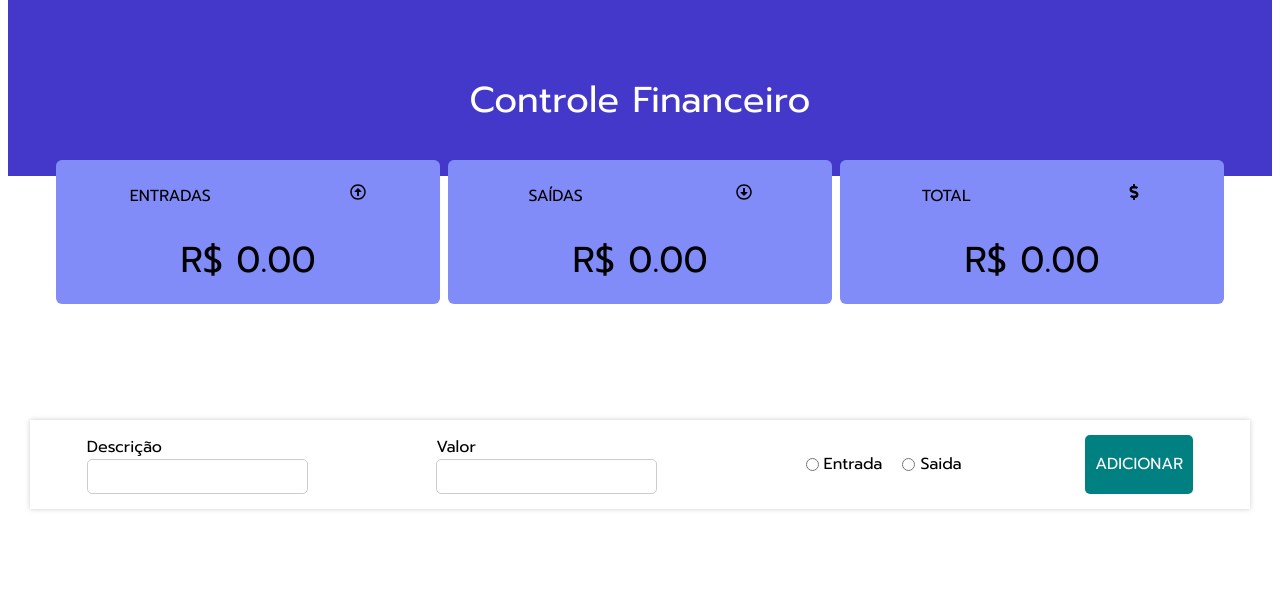
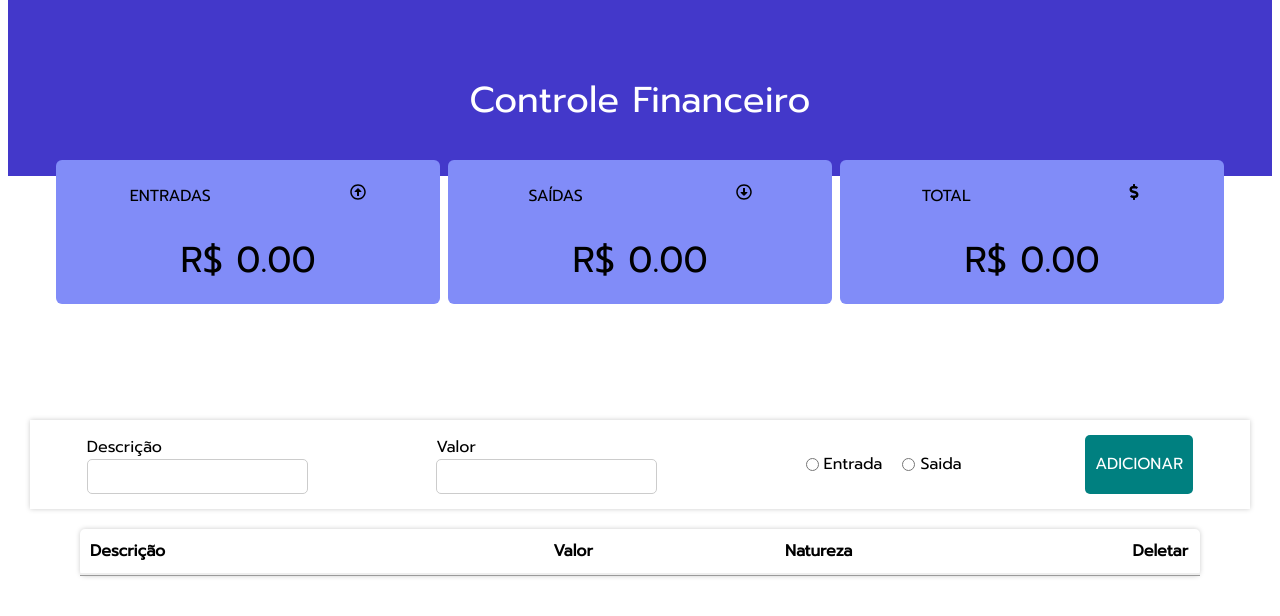
Before and after one commit to feuvpi/controlefinanceiro, a React (Create React App) app: page / in a window 1280 px wide. Shown: the top 616 px of the page. Built offline with nearby package versions, Linux system fonts and the light colour scheme.

Commit message:
finalizada a tabela para visualização dos dados no localStorage.

```diff
--- a/src/App.jsx
+++ b/src/App.jsx
@@ -50,7 +50,7 @@ function App() {
         <Header/>
         <Summary income={income} expense={expense} total={total}/>
         <Form handleAdd={handleAdd}/>
-        <List/>
+        <List items={transactions} setItems={setTransactions}/>
       </div>
     </>
 
--- a/src/components/List/List.jsx
+++ b/src/components/List/List.jsx
@@ -1,11 +1,11 @@
 import React from 'react'
-import * as C from './Styles.jsx';
+import * as C from './Styles';
 import ListItem from '../ListItem/ListItem';
 
 const List = ({items, setItems}) => {
 
   const onDelete = (ID) => {
-    const newArray = itens.filter((transaction) => transaction.id !== ID);
+    const newArray = items.filter((transaction) => transaction.id !== ID);
     setItems(newArray);
     localStorage.setItem("transactions", JSON.stringify(newArray));
   };
@@ -17,13 +17,12 @@ const List = ({items, setItems}) => {
           <C.Th width={40}>Descrição</C.Th>
           <C.Th width={20}>Valor</C.Th>
           <C.Th width={30}>Natureza</C.Th>
-          <C.Th width={5}>Editar</C.Th>
           <C.Th width={5}>Deletar</C.Th>
         </C.Tr>
       </C.Thead>
       <C.Tbody>
         {items?.map((item, index) => (
-          <ListItem key={index} item={item} />
+          <ListItem key={index} item={item} onDelete={onDelete}/>
         ))}
       </C.Tbody>
     </C.Table>
--- a/src/components/List/Styles.jsx
+++ b/src/components/List/Styles.jsx
@@ -1,23 +1,54 @@
 import React from 'react';
 import styled from "styled-components";
 
+/*
 export const Table = () => {
   return (
     <table className="w-11/12 bg-indigo-300 p-2 shadow-sm rounded-sm max-w-6xl m-4"></table>
   )
 };
+*/
 
+export const Table = styled.table`
+  width: 98%;
+  background-color: #ffff;
+  padding: 20px;
+  box-shadow: 0px 0px 5px #ccc;
+  border-radius: 5px;
+  max-width: 1120px;
+  margin: 20px auto;
+`;
+
+/*
 export const Thead = () => {
+  return (
     <thead></thead>
+  )
+
 };
+*/
 
+export const Thead = styled.thead`
+    padding: 10px;
+    `;
+
+export const Tbody = styled.tbody``;
+export const Tr = styled.tr``;
+
+/*
 export const Tbody = () => {
-    <tbody></tbody>
+  return(<tbody></tbody>)
 };
+*/
 
+/*
 export const Tr = () => {
+  return(
     <tr></tr>
+  )
+
 };
+*/
 
 
 /*
@@ -31,6 +62,7 @@ export const Th = styled.th`
   text-align: start;
   border-bottom: inset;
   padding-bottom: 5px;
+  padding: 10px;
   text-align: ${(props)  => (props.alignCenter ? "center" : "start")};
   width: ${(props) => (props.width? props.width + "%" : "auto")};
 `;
--- a/src/components/ListItem/Styles.jsx
+++ b/src/components/ListItem/Styles.jsx
@@ -7,6 +7,8 @@ export const Tr = styled.tr`
 
 export const Td = styled.td`
     padding-top: 15px;
+    padding-right: 10px;
+    padding-left: 10px;
     text-align: ${(props) => (props.alignCenter ? "center" : "start")};
     word-break: break-all;
 
```
